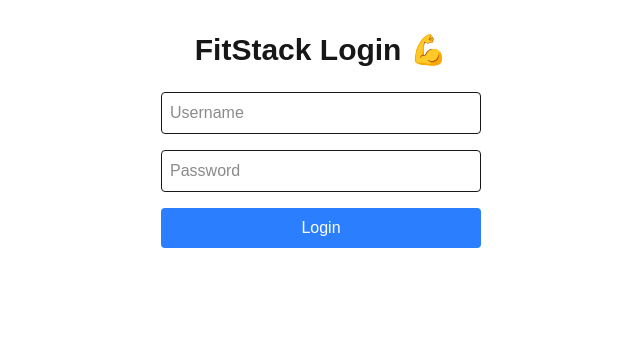
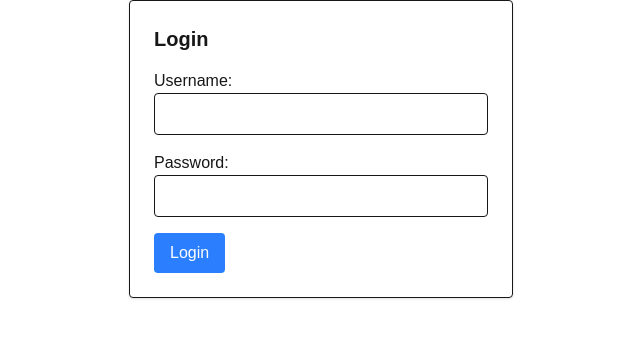
Before and after one commit to joonasKorhonen/fitstack-frontend, a Next.js app: page / in a window 1280 px wide. Shown: the top 338 px of the page, without its empty margins (319-959 px from the left). Built offline with nearby package versions, Linux system fonts and the light colour scheme.

Commit message:
Add: Allow the user to see workouts and login

```diff
--- a/src/app/login/LoginForm.tsx
+++ b/src/app/login/LoginForm.tsx
@@ -2,54 +2,86 @@
 
 import { useState } from 'react';
 import axios from 'axios';
+import { useRouter } from 'next/navigation';
 
 export default function LoginForm() {
-  const [username, setUsername] = useState('');
+  const [username, setUserName] = useState('');
   const [password, setPassword] = useState('');
+  const [error, setError] = useState<string | null>(null);
+  const router = useRouter();
 
-  const handleLogin = async (e: React.FormEvent<HTMLFormElement>) => {
+  const handleLogin = async (e: React.FormEvent) => {
     e.preventDefault();
+    setError(null);
+
     try {
       const res = await axios.post('http://localhost:3001/api/auth/login', {
         username,
-        password,
+        password
       });
-      alert('✅ Successful login! Token: ' + res.data.token);
+
+  // Check that the token exists and is in the correct format
+      const tokenValue = res.data.token || res.data.access_token;
+      if (!tokenValue) {
+        console.error('Server did not return token:', res.data);
+        setError('Authentication failed: Server did not return a valid token');
+        return;
+      }
+
+      console.log('Received token from server:', tokenValue);
+
+  // Save the token and verify it was stored
+      localStorage.setItem('token', tokenValue);
+      const storedToken = localStorage.getItem('token');
+      console.log('Stored token verification:', storedToken ? 'saved successfully' : 'failed to save');
+
+      if (!storedToken) {
+        setError('Failed to store authentication token. Please try again.');
+        return;
+      }
+
+      alert('Login successful ✅');
+      router.push('/workouts');
+
     } catch (err: unknown) {
       if (axios.isAxiosError(err)) {
-        alert('❌ Login failed: ' + err.response?.data?.message || err.message);
+        setError(err.response?.data?.message || err.message);
       } else if (err instanceof Error) {
-        alert('❌ Login failed: ' + err.message);
+        setError(err.message);
       } else {
-        alert('❌ Login failed: unknown error');
+        setError('Unknown error');
       }
     }
   };
 
   return (
-    <main className="p-8 flex flex-col items-center">
-      <h1 className="text-3xl font-bold mb-6">FitStack Login 💪</h1>
-      <form onSubmit={handleLogin} className="flex flex-col gap-4 w-80">
+    <form onSubmit={handleLogin} className="space-y-4 max-w-sm mx-auto p-6 border rounded shadow">
+      <h1 className="text-xl font-bold">Login</h1>
+      <div>
+        <label>Username:</label>
         <input
           type="text"
-          placeholder="Username"
           value={username}
-          onChange={(e) => setUsername(e.target.value)}
-          className="border p-2 rounded"
-          required
+          onChange={(e) => setUserName(e.target.value)}
+          className="w-full border p-2 rounded"
         />
+      </div>
+      <div>
+        <label>Password:</label>
         <input
           type="password"
-          placeholder="Password"
           value={password}
           onChange={(e) => setPassword(e.target.value)}
-          className="border p-2 rounded"
-          required
+          className="w-full border p-2 rounded"
         />
-        <button type="submit" className="bg-blue-500 text-white p-2 rounded">
-          Login
-        </button>
-      </form>
-    </main>
+      </div>
+      {error && <p className="text-red-500">{error}</p>}
+      <button
+        type="submit"
+        className="bg-blue-500 text-white px-4 py-2 rounded hover:bg-blue-600"
+      >
+        Login
+      </button>
+    </form>
   );
 }
--- /dev/null
+++ b/src/app/workouts/page.tsx
@@ -0,0 +1,109 @@
+'use client';
+
+import { useEffect, useState } from 'react';
+import axios from 'axios';
+import { useRouter } from 'next/navigation';
+
+interface Workout {
+  id: number;
+  exercise: string;
+  reps: number;
+  weight?: number;
+  notes?: string;
+  date: string;
+}
+
+export default function WorkoutsPage() {
+  const [workouts, setWorkouts] = useState<Workout[]>([]);
+  const [loading, setLoading] = useState(true);
+  const [error, setError] = useState<string | null>(null);
+  const router = useRouter();
+
+  useEffect(() => {
+    // Use AbortController to cancel fetch requests if the component unmounts
+    const controller = new AbortController();
+
+    const fetchWorkouts = async () => {
+      try {
+        // Ensure we are in the browser environment
+        if (typeof window === 'undefined') return;
+
+        // Get token from localStorage
+        const token = localStorage.getItem('token');
+
+        // If token is missing, redirect to login page
+        if (!token) {
+          alert('Authentication information not found. Please log in.');
+          router.push('/');
+          return;
+        }
+
+        // Haetaan treeniliikkeet
+        const res = await axios.get('http://localhost:3001/api/workouts', {
+          headers: {
+            'Authorization': `Bearer ${token}`,
+            'Content-Type': 'application/json'
+          },
+          // Use AbortController for fetch operation
+          signal: controller.signal
+        });
+
+  setWorkouts(res.data);
+      } catch (err: unknown) {
+        // If request was aborted, do not show error
+        if (axios.isAxiosError(err) && err.code === 'ERR_CANCELED') {
+          return;
+        }
+
+        // Handle error
+        if (axios.isAxiosError(err)) {
+          setError(err.response?.data?.message || err.message);
+
+          // 401 = unauthorized, token expired or invalid
+          if (err.response?.status === 401) {
+            localStorage.removeItem('token');
+            alert('Your session has expired. Please log in again.');
+            router.push('/');
+          }
+        } else if (err instanceof Error) {
+          setError(err.message);
+        } else {
+          setError('An unknown error occurred.');
+        }
+      } finally {
+        setLoading(false);
+      }
+    };
+
+    fetchWorkouts();
+
+    // Cleanup function
+    return () => {
+      controller.abort(); // Cancel requests when component unmounts
+    };
+  }, [router]);
+
+  if (loading) return <p className="p-8 text-center">Loading workouts...</p>;
+  if (error) return <p className="p-8 text-center text-red-500">Error: {error}</p>;
+
+  return (
+    <main className="p-8">
+      <h1 className="text-3xl font-bold text-center mb-6">Your Workouts 💪</h1>
+      {workouts.length === 0 ? (
+        <p className="text-center">No workouts added yet.</p>
+      ) : (
+        <ul className="space-y-4">
+          {workouts.map((w) => (
+            <li key={w.id} className="border p-4 rounded shadow">
+              <p><strong>Exercise:</strong> {w.exercise}</p>
+              <p><strong>Reps:</strong> {w.reps}</p>
+              {w.weight && <p><strong>Weight:</strong> {w.weight} kg</p>}
+              {w.notes && <p><strong>Notes:</strong> {w.notes}</p>}
+              <p><strong>Date:</strong> {new Date(w.date).toLocaleDateString()}</p>
+            </li>
+          ))}
+        </ul>
+      )}
+    </main>
+  );
+}
```
